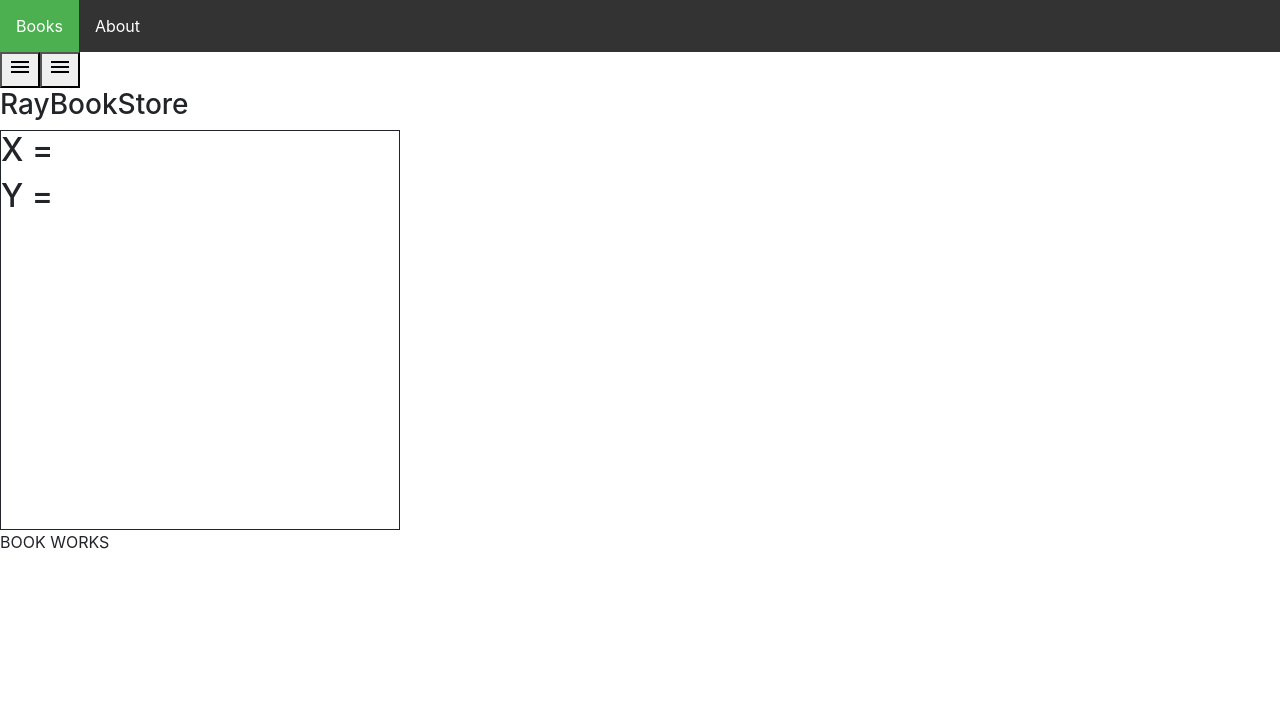
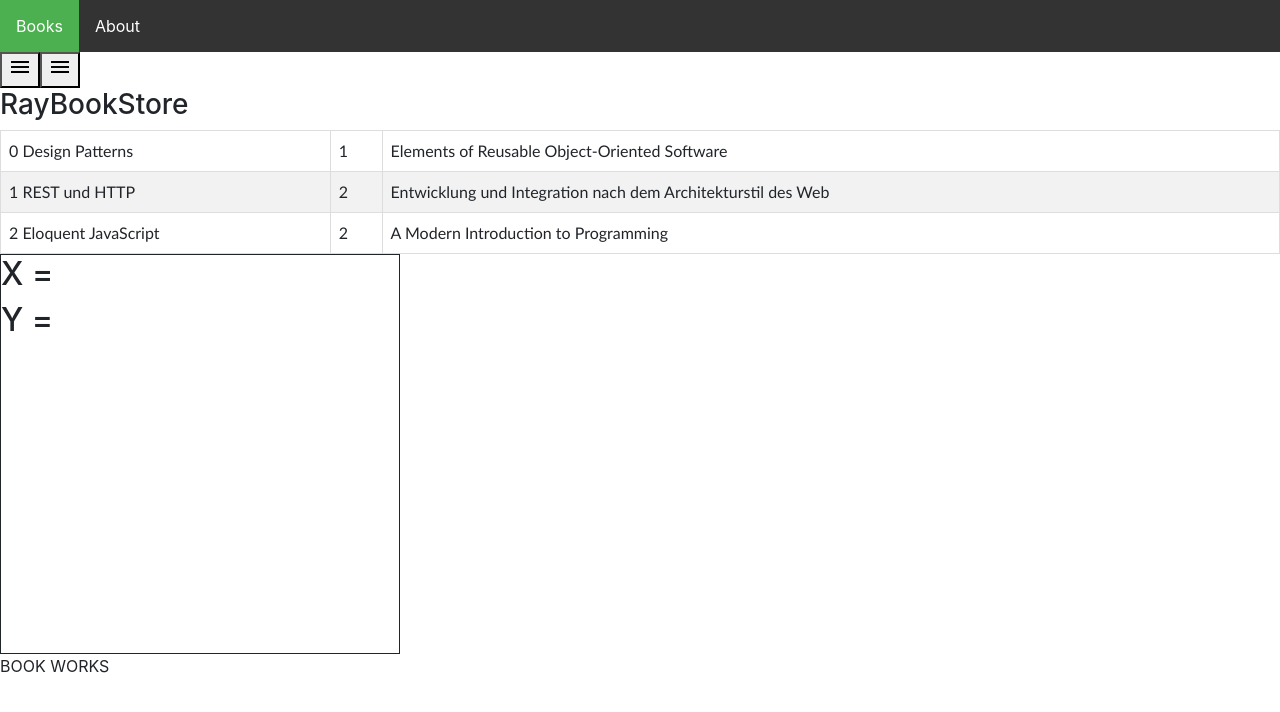
Before and after one commit to RedayY/AngularWorkshopTask, an Angular app in the folder RayBookStore/: page / in a window 1280 px wide. Shown: the top 712 px of the page. Built offline with nearby package versions, Linux system fonts and the light colour scheme.

Commit message:
booklist task

```diff
--- a/RayBookStore/src/app/app.component.html
+++ b/RayBookStore/src/app/app.component.html
@@ -3,6 +3,7 @@
   (titleClick)="titleClick($event)"
   [title]="title"
 ></app-title-box>
+<app-booklist></app-booklist>
 <app-mouse-cursor></app-mouse-cursor>
 <app-books></app-books>
 <router-outlet></router-outlet>
--- /dev/null
+++ b/RayBookStore/src/app/books/booklist/booklist.component.html
@@ -0,0 +1,7 @@
+<table>
+  <tr *ngFor="let book of books; let i = index">
+    <td>{{ i }} {{ book.title }}</td>
+    <td>{{ book.isdn }}</td>
+    <td>{{ book.subtitle }}</td>
+  </tr>
+</table>
--- /dev/null
+++ b/RayBookStore/src/app/books/booklist/booklist.component.scss
@@ -0,0 +1,23 @@
+table {
+  font-family: "Trebuchet MS", Arial, Helvetica, sans-serif;
+  border-collapse: collapse;
+  width: 100%;
+  td,
+  th {
+    border: 1px solid #ddd;
+    padding: 8px;
+  }
+  th {
+    padding-top: 12px;
+    padding-bottom: 12px;
+    text-align: left;
+    background-color: #4caf50;
+    color: white;
+  }
+  tr:nth-child(even) {
+    background-color: #f2f2f2;
+  }
+  tr:hover {
+    background-color: #ddd;
+  }
+}
--- /dev/null
+++ b/RayBookStore/src/app/books/booklist/booklist.component.ts
@@ -0,0 +1,30 @@
+import { Component, OnInit } from '@angular/core';
+
+@Component({
+  selector: 'app-booklist',
+  templateUrl: './booklist.component.html',
+  styleUrls: ['./booklist.component.scss'],
+})
+export class BooklistComponent implements OnInit {
+  books = [
+    {
+      title: 'Design Patterns',
+      isdn: '1',
+      subtitle: 'Elements of Reusable Object-Oriented Software',
+    },
+    {
+      title: 'REST und HTTP',
+      isdn: '2',
+      subtitle: 'Entwicklung und Integration nach dem Architekturstil des Web',
+    },
+    {
+      title: 'Eloquent JavaScript',
+      isdn: '2',
+      subtitle: 'A Modern Introduction to Programming',
+    },
+  ];
+
+  constructor() {}
+
+  ngOnInit(): void {}
+}
--- a/RayBookStore/src/app/books/books.module.ts
+++ b/RayBookStore/src/app/books/books.module.ts
@@ -3,14 +3,15 @@ import { CommonModule } from '@angular/common';
 
 import { BooksRoutingModule } from './books-routing.module';
 import { BooksComponent } from './books/books.component';
+import { BooklistComponent } from './booklist/booklist.component';
 
 
 @NgModule({
-  declarations: [BooksComponent],
+  declarations: [BooksComponent, BooklistComponent],
   imports: [
     CommonModule,
     BooksRoutingModule
   ],
-  exports: [BooksComponent]
+  exports: [BooksComponent, BooklistComponent]
 })
 export class BooksModule { }
```
Also changed, not shown: 1 other file (tests, documents, lock files or other folders).
